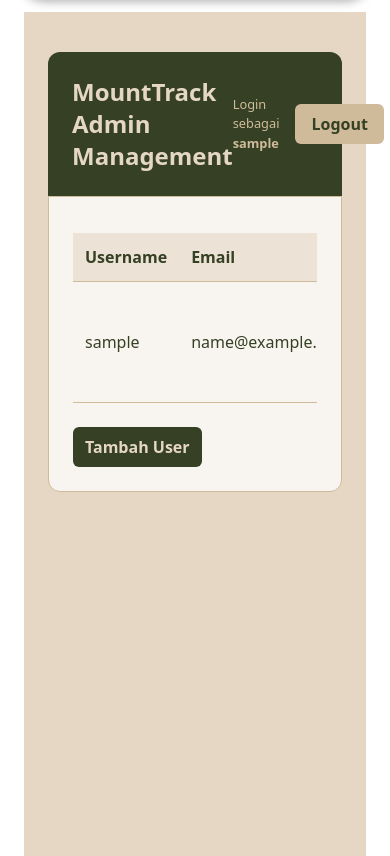
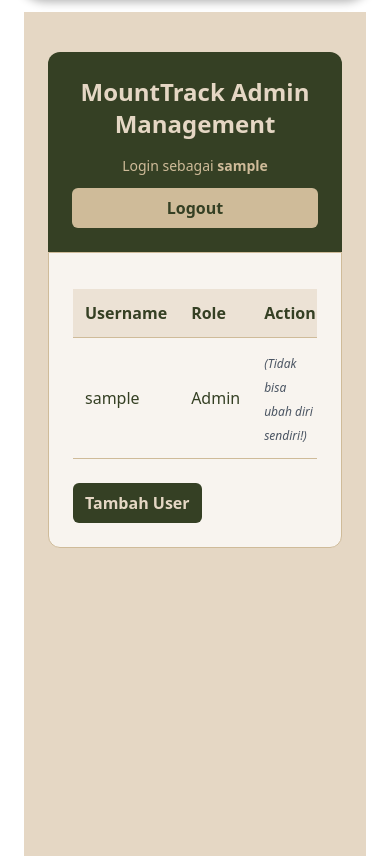
Before and after one commit to pbp-kelompok-c09/MountTrack, a Django app: page /accounts/admin-portal/ in a window 390 px wide. Shown: the part 116-972 px from the top of the page. Run offline with Django 5.2, Linux system fonts and the light colour scheme; the visitor is signed in with stand-in values (Sample User, id 1); data comes from the database, SQL or seed files in the repository; some libraries are stand-ins or nearby versions; some web fonts are replaced.

Commit message:
admin portal responsive layout and implement style to no_access.html

```diff
--- a/userprofile/templates/admin_portal.html
+++ b/userprofile/templates/admin_portal.html
@@ -7,13 +7,14 @@
 
 <div class="admin-page bg-[#E5D7C4] min-h-screen flex flex-col items-center py-10 px-6">
 
-  <div class="admin-header w-full max-w-7xl bg-[#354024] text-[#E5D7C4] rounded-t-xl p-6 flex justify-between items-center">
-    <h1 class="text-2xl font-bold">MountTrack Admin Management</h1>
-    <div class="flex items-center gap-4">
-      <small class="text-[#CFBB99]">Login sebagai <b>{{ request.user.username }}</b></small>
-      <a href="{% url 'userprofile:logout' %}" class="bg-[#CFBB99] text-[#354024] font-semibold py-2 px-4 rounded-md hover:bg-[#889063] hover:text-[#E5D7C4] transition-colors">
-        Logout
-      </a>
+  <div class="admin-header w-full max-w-7xl bg-[#354024] text-[#E5D7C4] rounded-t-xl p-6 flex flex-col md:flex-row md:justify-between md:items-center gap-4">
+    <h1 class="text-2xl font-bold text-center md:text-left">MountTrack Admin Management</h1>
+    <div class="flex flex-col sm:flex-row items-center justify-center gap-3">
+      <small class="text-[#CFBB99] text-sm">Login sebagai <b>{{ request.user.username }}</b></small>
+        <a href="{% url 'userprofile:logout' %}"
+          class="bg-[#CFBB99] text-[#354024] font-semibold py-2 px-4 rounded-md hover:bg-[#889063] hover:text-[#E5D7C4] transition-colors w-full sm:w-auto text-center">
+          Logout
+        </a>
     </div>
   </div>
 
@@ -27,7 +28,8 @@
         <thead>
           <tr>
             <th class="bg-[#CFBB99]/30 text-[#354024] p-3 border-b border-[#CFBB99] text-left">Username</th>
-            <th class="bg-[#CFBB99]/30 text-[#354024] p-3 border-b border-[#CFBB99] text-left">Email</th>
+            <!-- email disembunyikan di mobile -->
+            <th class="bg-[#CFBB99]/30 text-[#354024] p-3 border-b border-[#CFBB99] text-left hidden sm:table-cell">Email</th>
             <th class="bg-[#CFBB99]/30 text-[#354024] p-3 border-b border-[#CFBB99] text-left">Role</th>
             <th class="bg-[#CFBB99]/30 text-[#354024] p-3 border-b border-[#CFBB99] text-left">Action</th>
           </tr>
@@ -114,7 +116,7 @@ async function fetchUsers() {
         usernameCell.textContent = user.username;
 
         const emailCell = document.createElement("td");
-        emailCell.className = cellClasses;
+        emailCell.className = cellClasses + " hidden sm:table-cell";
         emailCell.textContent = user.email || "-";
 
         const roleCell = document.createElement("td");
```
Also changed, not shown: userprofile/templates/no_access.html (+21 -10 lines).
